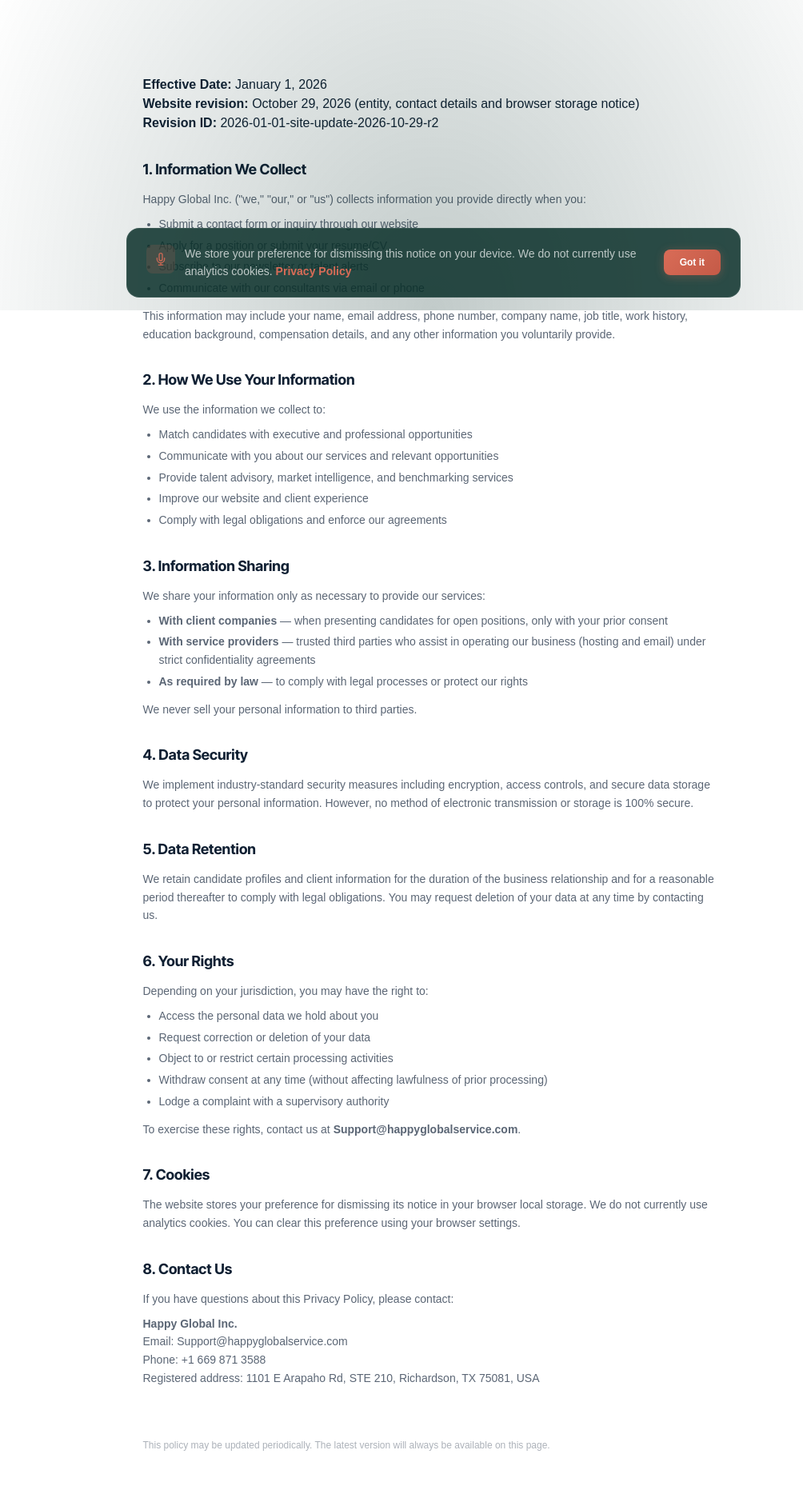
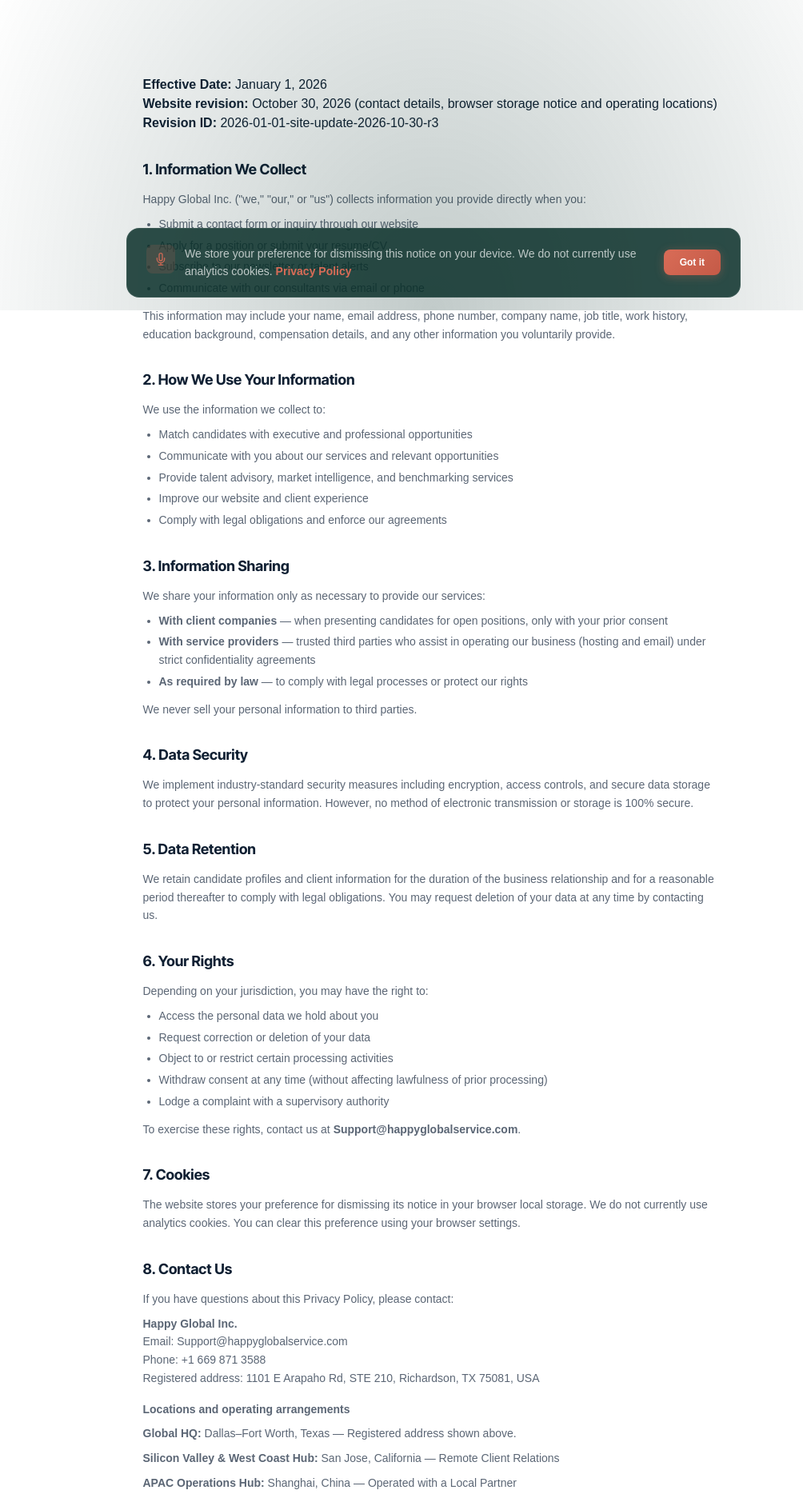
Before and after one commit to Martin-Yoann/Services, a Next.js app: page /privacy-policy in a window 1280 px wide. Shown: the part 412-2300 px from the top of the page at 80% size, without its empty margins (98-1102 px from the left). Built offline with nearby package versions, Linux system fonts and the light colour scheme; a web font is replaced by a local one.

Commit message:
Align legal operating locations and recheck compliance requirements

```diff
--- a/app/(main)/privacy-policy/page.tsx
+++ b/app/(main)/privacy-policy/page.tsx
@@ -1,3 +1,4 @@
+import LegalLocations from "@/app/components/LegalLocations";
 import { LEGAL_VERSION } from "@/app/data/legal";
 import PageHeader from "@/app/components/PageHeader";
 
@@ -16,7 +17,7 @@
         <div className="container mx-auto px-6 max-w-3xl">
           <div className="prose prose-slate max-w-none space-y-8 text-sm leading-relaxed" style={{ color: "var(--hg-color-text-secondary)" }}>
             <p className="text-base" style={{ color: "var(--hg-color-text-primary)" }}>
-              <strong>Effective Date:</strong> January 1, 2026<br /><strong>Website revision:</strong> October 29, 2026 (entity, contact details and browser storage notice)
+              <strong>Effective Date:</strong> January 1, 2026<br /><strong>Website revision:</strong> October 30, 2026 (contact details, browser storage notice and operating locations)
               <br /><strong>Revision ID:</strong> {LEGAL_VERSION}
             </p>
 
@@ -116,6 +117,7 @@
                 Phone: +1 669 871 3588<br />
                 Registered address: 1101 E Arapaho Rd, STE 210, Richardson, TX 75081, USA
               </p>
+              <LegalLocations />
             </div>
 
             <p className="text-xs opacity-50 pt-8">
--- a/app/(main)/terms-of-service/page.tsx
+++ b/app/(main)/terms-of-service/page.tsx
@@ -1,3 +1,4 @@
+import LegalLocations from "@/app/components/LegalLocations";
 import { LEGAL_VERSION } from "@/app/data/legal";
 import PageHeader from "@/app/components/PageHeader";
 
@@ -16,7 +17,7 @@
         <div className="container mx-auto px-6 max-w-3xl">
           <div className="prose prose-slate max-w-none space-y-8 text-sm leading-relaxed" style={{ color: "var(--hg-color-text-secondary)" }}>
             <p className="text-base" style={{ color: "var(--hg-color-text-primary)" }}>
-              <strong>Effective Date:</strong> January 1, 2026<br /><strong>Website revision:</strong> October 29, 2026 (entity, contact details and removal of placement guarantees)
+              <strong>Effective Date:</strong> January 1, 2026<br /><strong>Website revision:</strong> October 30, 2026 (contact details, operating locations and removal of placement guarantees)
               <br /><strong>Revision ID:</strong> {LEGAL_VERSION}
             </p>
 
@@ -121,6 +122,7 @@
                 Phone: +1 669 871 3588<br />
                 Registered address: 1101 E Arapaho Rd, STE 210, Richardson, TX 75081, USA
               </p>
+              <LegalLocations />
             </div>
 
             <p className="text-xs opacity-50 pt-8">
--- /dev/null
+++ b/app/components/LegalLocations.tsx
@@ -0,0 +1,14 @@
+import { OFFICES } from "@/app/data/site";
+
+export default function LegalLocations() {
+  return (
+    <div className="mt-4 space-y-2 text-sm leading-relaxed">
+      <p className="font-semibold">Locations and operating arrangements</p>
+      {OFFICES.map((office, index) => (
+        <p key={office.region}>
+          <strong>{office.region}:</strong> {office.city} — {index === 0 ? "Registered address shown above." : office.detail}
+        </p>
+      ))}
+    </div>
+  );
+}
--- a/app/data/legal.ts
+++ b/app/data/legal.ts
@@ -1,5 +1,5 @@
 // Current published documents; replace versions when approved full revisions arrive.
-export const LEGAL_VERSION = "2026-01-01-site-update-2026-10-29-r2";
+export const LEGAL_VERSION = "2026-01-01-site-update-2026-10-30-r3";
 export const ASSENT_TEXT = "I have read and agree to the Terms of Service, and I acknowledge the Privacy Policy.";
 export const CONTACT_NOTICE = "We collect the information you enter in this form — your name, work email address, company, telephone number and message — so that Happy Global Inc. can review and respond to your inquiry. If you are a candidate, please do not send your CV or identity documents through this form; a consultant will contact you directly. We never charge candidates any fee. Your information is stored and processed in the United States. We do not sell your personal information.";
 export const CANDIDATE_NOTICE = "We collect your name, email address, professional profile link, target function and career summary so that Happy Global Inc. can review and respond to your inquiry. Please do not send your CV or identity documents through this form; a consultant will contact you directly. We never charge candidates any fee. Your information is stored and processed in the United States. We do not sell your personal information.";
--- a/app/email/templates.ts
+++ b/app/email/templates.ts
@@ -1,3 +1,5 @@
+import { METRICS } from "@/app/data/site";
+
 /* ── Email templates for Happy Global contact form ── */
 
 export interface ContactFormData {
@@ -129,21 +131,10 @@
         <ul style="padding-left:20px;margin:0 0 16px;font-size:14px;line-height:1.7;color:#5b6675;">
           <li>A consultant will reach out to schedule an initial discovery call</li>
           <li>We&rsquo;ll discuss your specific talent needs and market landscape</li>
-          <li>You&rsquo;ll receive a tailored proposal within 2-3 business days</li>
+          <li>We will discuss next steps and an appropriate proposal timeline based on your needs</li>
         </ul>
         <div class="stats">
-          <div class="stat">
-            <div class="stat-value">20+</div>
-            <div class="stat-label">Enterprise Clients</div>
-          </div>
-          <div class="stat">
-            <div class="stat-value">15+</div>
-            <div class="stat-label">Years Experience</div>
-          </div>
-          <div class="stat">
-            <div class="stat-value">10+</div>
-            <div class="stat-label">Markets Covered</div>
-          </div>
+          ${METRICS.map((metric) => `<div class="stat"><div class="stat-value">${escapeHtml(metric.value)}</div><div class="stat-label">${escapeHtml(metric.label)}</div></div>`).join("")}
         </div>
         <p style="font-size:13px;color:#9aa0ab;">If you need to reach us sooner, email Support@happyglobalservice.com or call <a href="tel:+16698713588" style="color:#D96C57">+1 669 871 3588</a>.</p>
       </div>
```
Also changed, not shown: 4 other files (tests, documents, lock files or other folders).
